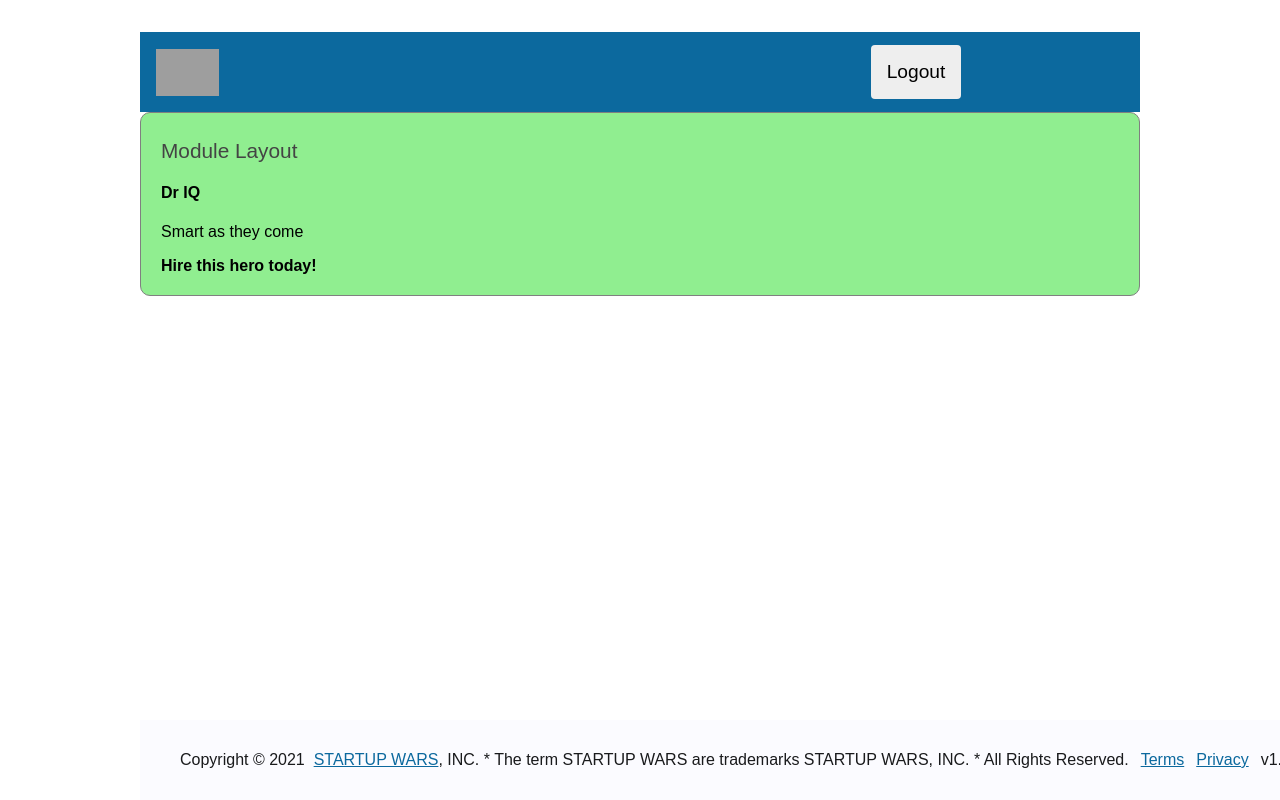
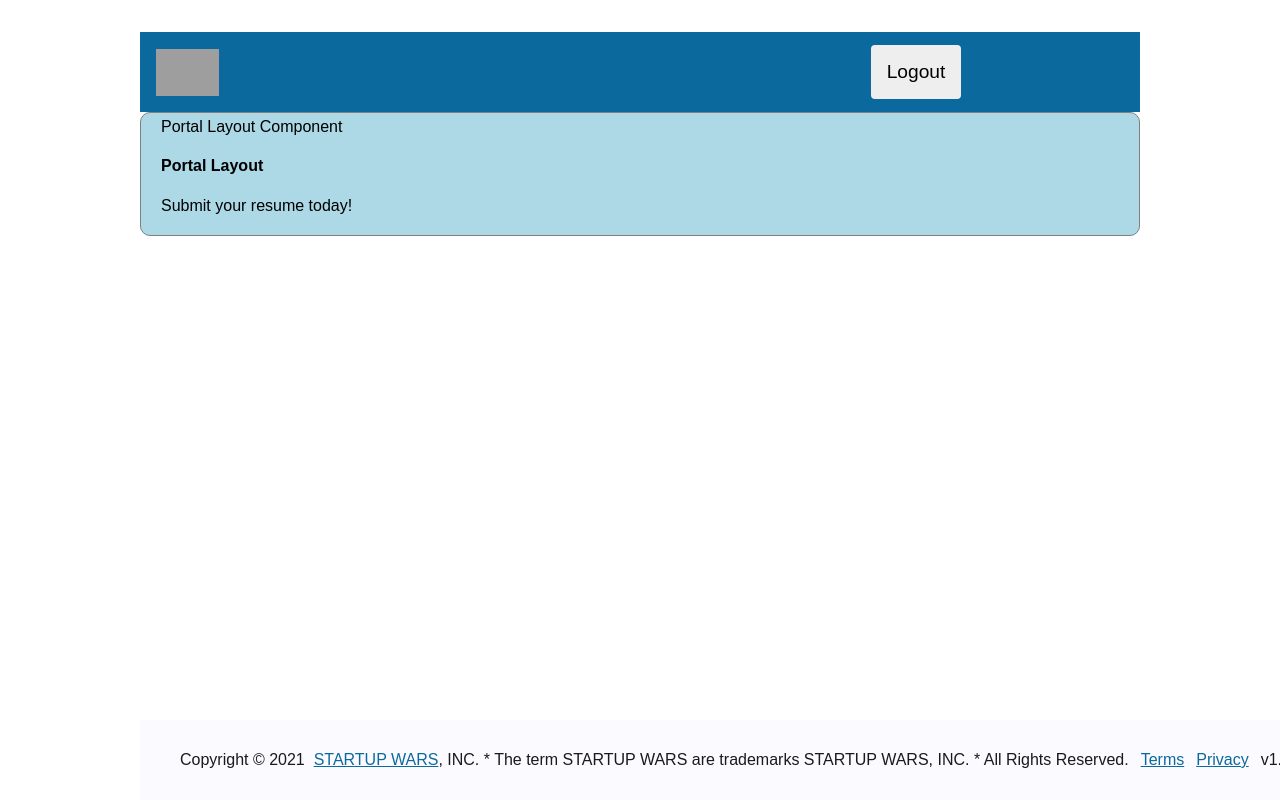
Before and after one commit to jedihacks/dynamic-component, an Angular app: page / in a window 1280 px wide. Built offline with nearby package versions, Linux system fonts and the light colour scheme; grey boxes are pictures that could not be loaded.

Commit message:
rename()L: layout service

```diff
--- a/src/app/ad.service.ts
+++ /dev/null
@@ -1,36 +0,0 @@
-import { Injectable } from '@angular/core';
-
-import { PortalLayoutComponent } from './layout/dynamic-layouts/portal-layout/portal-layout.component';
-import { ModuleLayoutComponent } from './layout/dynamic-layouts/module-layout/module-layout.component';
-import { LayoutItem } from './layout/layout-item.class';
-
-@Injectable()
-export class AdService {
-  getAds() {
-    return [
-      new LayoutItem(
-        ModuleLayoutComponent,
-        { name: 'Bombasto', bio: 'Brave as they come' }
-      ),
-      new LayoutItem(
-        ModuleLayoutComponent,
-        { name: 'Dr IQ', bio: 'Smart as they come' }
-      ),
-      new LayoutItem(
-        PortalLayoutComponent,
-        { headline: 'Hiring for several positions', body: 'Submit your resume today!' }
-      ),
-      new LayoutItem(
-        PortalLayoutComponent,
-        { headline: 'Openings in all departments', body: 'Apply today' }
-      )
-    ];
-  }
-}
-
-
-/*
-Copyright Google LLC. All Rights Reserved.
-Use of this source code is governed by an MIT-style license that
-can be found in the LICENSE file at https://angular.io/license
-*/
--- a/src/app/app.component.ts
+++ b/src/app/app.component.ts
@@ -1,6 +1,6 @@
 import { Component, OnInit } from '@angular/core';
 
-import { AdService } from './ad.service';
+import { LayoutService } from './layout/layout.service';
 import { LayoutItem } from './layout/layout-item.class';
 
 @Component({
@@ -10,10 +10,10 @@ import { LayoutItem } from './layout/layout-item.class';
 export class AppComponent implements OnInit {
   ads: LayoutItem[] = [];
 
-  constructor(private adService: AdService) {}
+  constructor(private LayoutService: LayoutService) {}
 
   ngOnInit() {
-    this.ads = this.adService.getAds();
+    this.ads = this.LayoutService.getAds();
   }
 }
 
--- a/src/app/app.module.ts
+++ b/src/app/app.module.ts
@@ -5,13 +5,13 @@ import { PortalLayoutComponent } from './layout/dynamic-layouts/portal-layout/po
 import { BodyPanelComponent } from './layout/master/body/body.component';
 import { ModuleLayoutComponent } from './layout/dynamic-layouts/module-layout/module-layout.component';
 import { LayoutDirective } from './layout/layout.directive';
-import { AdService } from './ad.service';
+import { LayoutService } from './layout/layout.service';
 import { FooterComponent } from './layout/master/footer/footer.component';
 import { HeaderComponent } from './layout/master/header/header.component';
 
 @NgModule({
   imports: [ BrowserModule ],
-  providers: [ AdService ],
+  providers: [ LayoutService ],
   declarations: [
     AppComponent,
     FooterComponent,
--- /dev/null
+++ b/src/app/layout/layout.service.ts
@@ -0,0 +1,28 @@
+import { Injectable } from '@angular/core';
+
+import { PortalLayoutComponent } from './dynamic-layouts/portal-layout/portal-layout.component';
+import { ModuleLayoutComponent } from './dynamic-layouts/module-layout/module-layout.component';
+import { LayoutItem } from './layout-item.class';
+
+@Injectable()
+export class LayoutService {
+  getAds() {
+    return [
+      new LayoutItem(
+        ModuleLayoutComponent,
+        { name: 'Module Layout', bio: 'Brave as they come' }
+      ),
+      new LayoutItem(
+        PortalLayoutComponent,
+        { headline: 'Portal Layout', body: 'Submit your resume today!' }
+      )
+    ];
+  }
+}
+
+
+/*
+Copyright Google LLC. All Rights Reserved.
+Use of this source code is governed by an MIT-style license that
+can be found in the LICENSE file at https://angular.io/license
+*/
```
